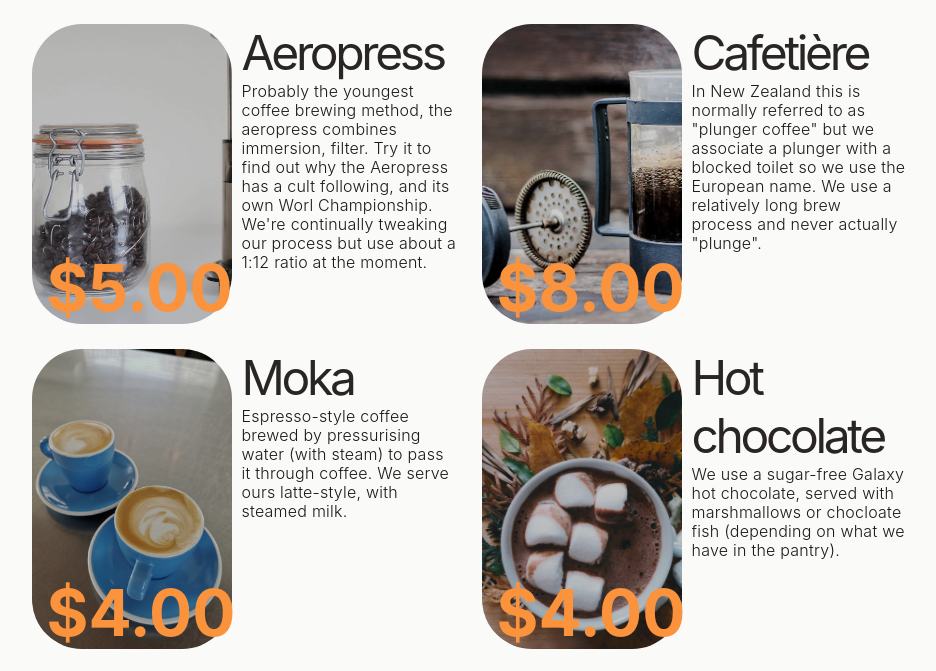
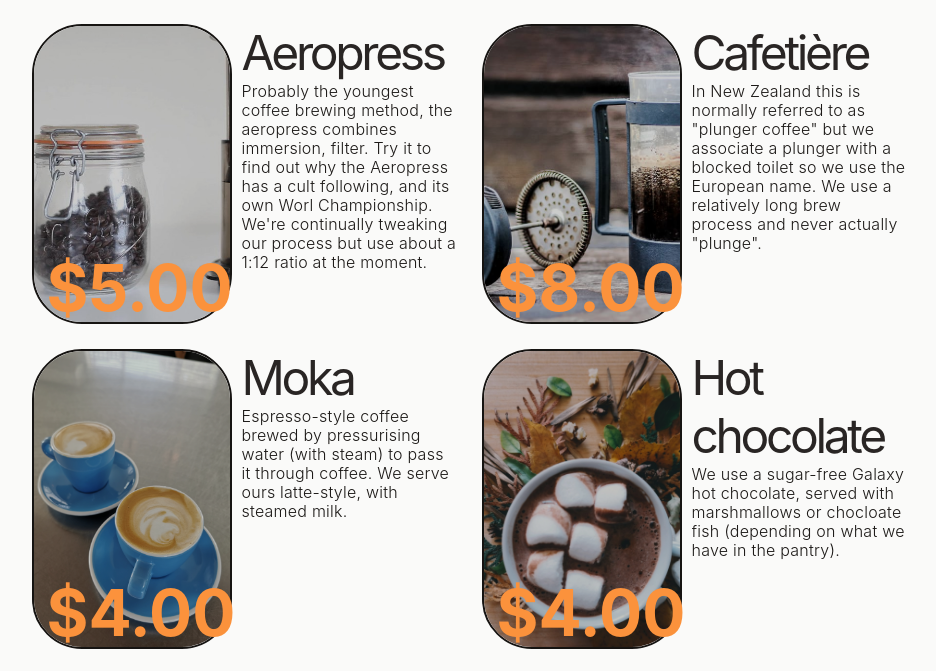
Before and after one commit to zadeviggers/13DTS, a Flask app: page /menu in a window 1280 px wide. Shown: the part 1175-1846 px from the top of the page, without its empty margins (171-1107 px from the left). Run offline with Flask 2, Linux system fonts and the light colour scheme; data comes from the database, SQL or seed files in the repository; both versions use the stored data as it was after the commit.

Commit message:
Add tea, and improve styles for missing photo

```diff
--- a/cafe-thingy/static/smile.css
+++ b/cafe-thingy/static/smile.css
@@ -59,6 +59,7 @@ main {
   aspect-ratio: 2/3;
   border-radius: 50px;
   display: block;
+  border: 2px solid var(--text);
 
   /* Dark overlay */
   filter: brightness(80%);
```
Also changed, not shown: cafe-thingy/smile.sqlite.
